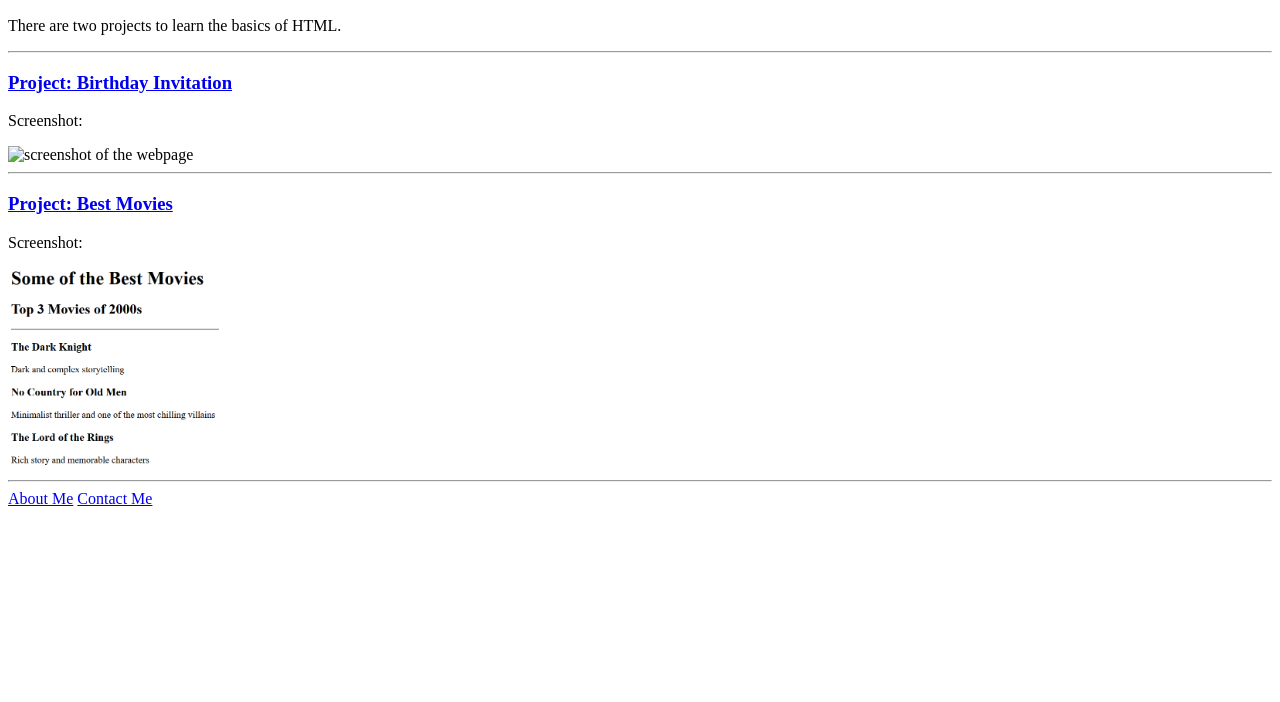
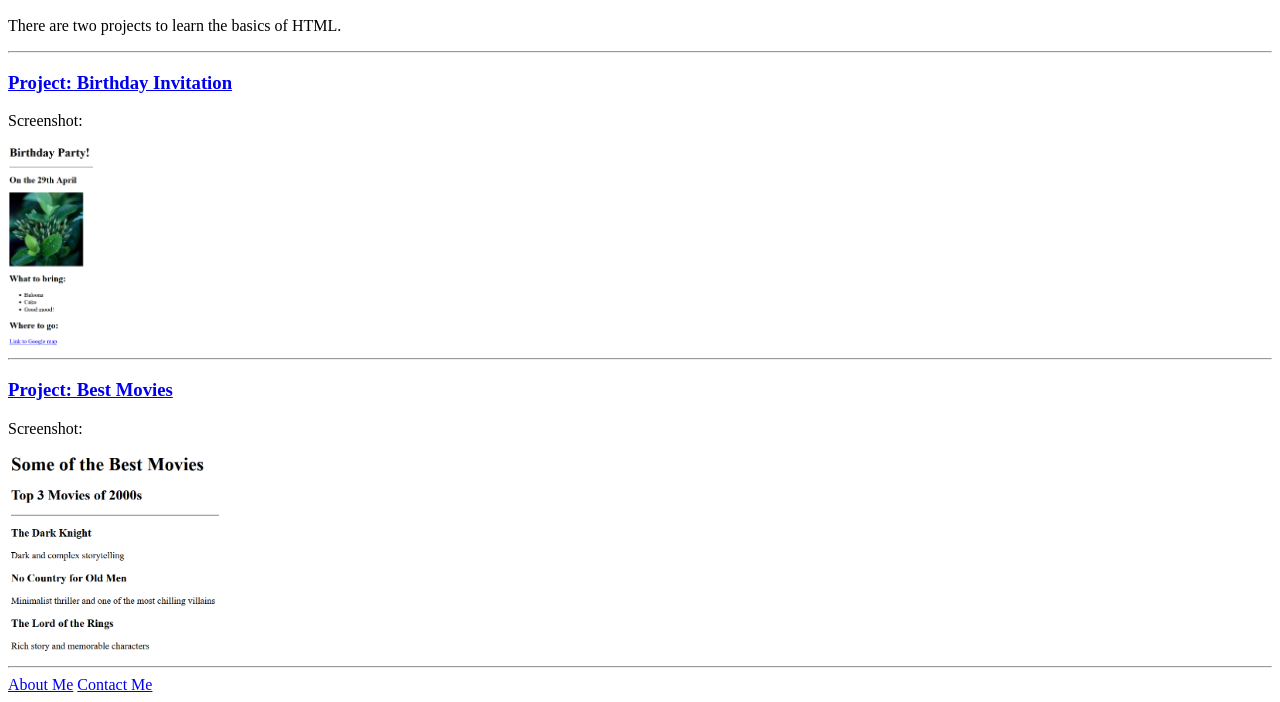
Before and after one commit to Smith-at-Forge/portfolio-1-html, a plain HTML site: page index.html in a window 1280 px wide. Shown: the part 110-812 px from the top of the page. Drawn offline with Linux system fonts and the light colour scheme.

Commit message:
Updated index.html

```diff
--- a/index.html
+++ b/index.html
@@ -16,7 +16,7 @@
     <hr />
     <h3><a href="./public/birthday-invite.html">Project: Birthday Invitation</a></h3>
     <p>Screenshot:</p>
-    <img src="./assets/images/birthday-invite.png/" alt="screenshot of the webpage" height="200" />
+    <img src="./assets/images/birthday-invite.png" alt="screenshot of the webpage" height="200" />
     <hr />
     <h3><a href="./public/movie-ranking.html">Project: Best Movies</a></h3>
     <p>Screenshot:</p>
```
